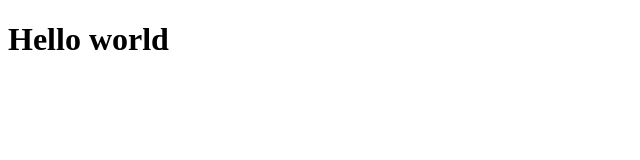
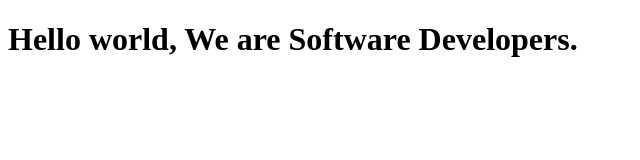
Before and after one commit to dev-ransom/Tribute_page_Rans_Eri, a plain HTML site: page index.html in a window 1280 px wide. Shown: the whole page, without its empty margins (0-640 px from the left). Drawn offline with Linux system fonts and the light colour scheme.

Commit message:
added a few lines on index.html file

```diff
--- a/index.html
+++ b/index.html
@@ -7,6 +7,6 @@
     <title>Eric and Ransom</title>
 </head>
 <body>
-    <h1>Hello world</h1>
+    <h1>Hello world, We are Software Developers.</h1>
 </body>
 </html>
```
